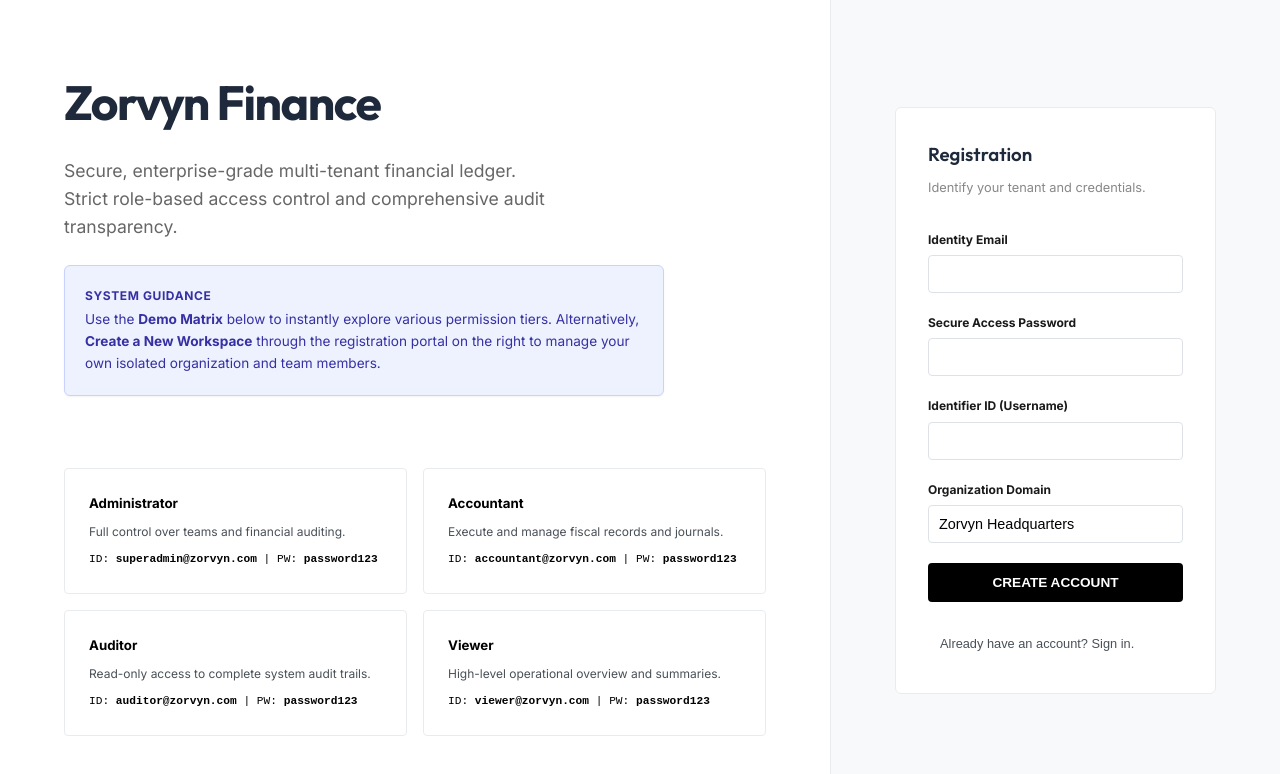
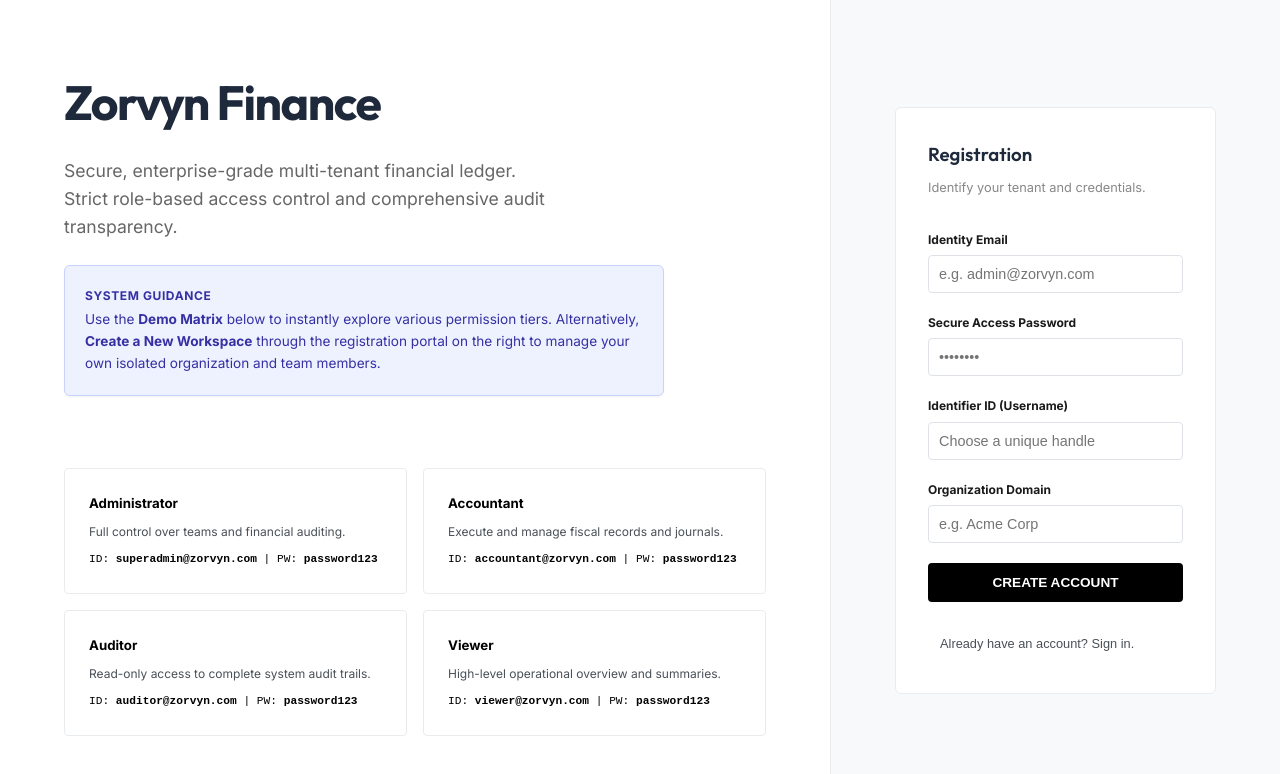
Before and after one commit to Kalash-Harchandani/zorvyn-finance-dashboard, a React (Create React App) app in the folder client/: page / in a window 1280 px wide. Both pictures are taken after a click on the button "Need a new workspace? Register here.". Shown: the top 774 px of the page. Built offline with nearby package versions, Linux system fonts and the light colour scheme.

Commit message:
style: remove pre-filled auth values and add placeholders

```diff
--- a/client/src/App.jsx
+++ b/client/src/App.jsx
@@ -32,8 +32,8 @@ function App() {
     username: '',
     email: '',
     password: '',
-    organization: 'Zorvyn Headquarters',
-    role: 'Admin'
+    organization: '',
+    role: 'Viewer'
   });
   const [isLogin, setIsLogin] = useState(true);
   const [error, setError] = useState('');
@@ -233,18 +233,42 @@ function App() {
 
             <form onSubmit={handleAuth} className="minimal-form">
               <label>Identity Email</label>
-              <input type="email" value={authForm.email} onChange={e => setAuthForm({...authForm, email: e.target.value})} required />
+              <input
+                type="email"
+                value={authForm.email}
+                onChange={e => setAuthForm({...authForm, email: e.target.value})}
+                placeholder="e.g. admin@zorvyn.com"
+                required
+              />
 
               <label>Secure Access Password</label>
-              <input type="password" value={authForm.password} onChange={e => setAuthForm({...authForm, password: e.target.value})} required />
+              <input
+                type="password"
+                value={authForm.password}
+                onChange={e => setAuthForm({...authForm, password: e.target.value})}
+                placeholder="••••••••"
+                required
+              />
 
               {!isLogin && (
                 <>
                   <label>Identifier ID (Username)</label>
-                  <input type="text" value={authForm.username} onChange={e => setAuthForm({...authForm, username: e.target.value})} required />
+                  <input
+                    type="text"
+                    value={authForm.username}
+                    onChange={e => setAuthForm({...authForm, username: e.target.value})}
+                    placeholder="Choose a unique handle"
+                    required
+                  />
 
                   <label>Organization Domain</label>
-                  <input type="text" value={authForm.organization} onChange={e => setAuthForm({...authForm, organization: e.target.value})} required />
+                  <input
+                    type="text"
+                    value={authForm.organization}
+                    onChange={e => setAuthForm({...authForm, organization: e.target.value})}
+                    placeholder="e.g. Acme Corp"
+                    required
+                  />
                 </>
               )}
 
```
